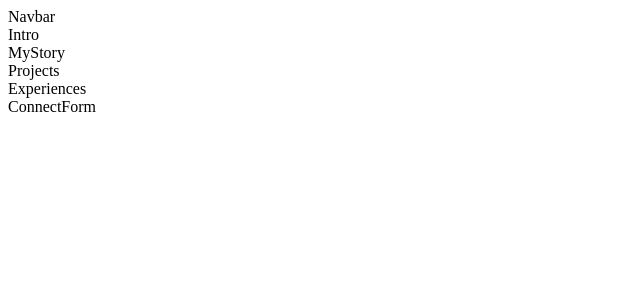
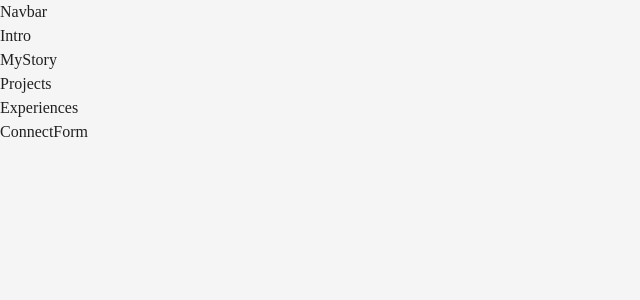
Before and after one commit to johnsonw1017/portfolio, a React (Vite) app in the folder portfolio-johnson/: page / in a window 1280 px wide. Shown: the top 300 px of the page, without its empty margins (0-640 px from the left). Built offline with nearby package versions, Linux system fonts and the light colour scheme.

Commit message:
style: configure mui palette and typography

```diff
--- a/portfolio-johnson/package.json
+++ b/portfolio-johnson/package.json
@@ -10,6 +10,10 @@
     "preview": "vite preview"
   },
   "dependencies": {
+    "@emotion/react": "^11.11.1",
+    "@emotion/styled": "^11.11.0",
+    "@fontsource/montserrat": "^5.0.13",
+    "@mui/material": "^5.14.12",
     "react": "^18.2.0",
     "react-dom": "^18.2.0"
   },
--- a/portfolio-johnson/src/App.jsx
+++ b/portfolio-johnson/src/App.jsx
@@ -1,3 +1,7 @@
+import { ThemeProvider } from '@mui/material/styles';
+import theme from "./theme";
+import { CssBaseline } from "@mui/material";
+
 import Navbar from "./components/Navbar";
 import Intro from "./components/Intro";
 import MyStory from "./components/MyStory";
@@ -5,18 +9,21 @@ import Projects from "./components/Projects";
 import Experiences from "./components/Experiences";
 import ConnectForm from "./components/ConnectForm";
 
+
 function App() {
-
   return (
     <>
+      <ThemeProvider theme={theme}>
+        <CssBaseline />
         <Navbar />
         <Intro />
         <MyStory />
         <Projects />
         <Experiences />
         <ConnectForm />
+      </ThemeProvider>
     </>
-  )
+  );
 }
 
-export default App
+export default App;
--- /dev/null
+++ b/portfolio-johnson/src/theme.js
@@ -0,0 +1,26 @@
+import { createTheme, responsiveFontSizes } from '@mui/material/styles';
+import "@fontsource/montserrat";
+
+let theme = createTheme({
+    palette: {
+        primary: {
+            main: '#33658A',
+            light: '#86BBD8',
+            dark: '#2F4858'
+        },
+        secondary: {
+            main: '#F6AE2D',
+            light: '#EFC69B',
+        },
+        background: {
+            default: '#F5F5F5'
+        },
+    },
+    typography: {
+        fontFamily: 'Montserrat sans-serif',
+    }
+});
+
+theme = responsiveFontSizes(theme);
+
+export default theme;
```
Also changed, not shown: 1 other file (tests, documents, lock files or other folders). Lines whose indentation alone changed are shown as unchanged.
